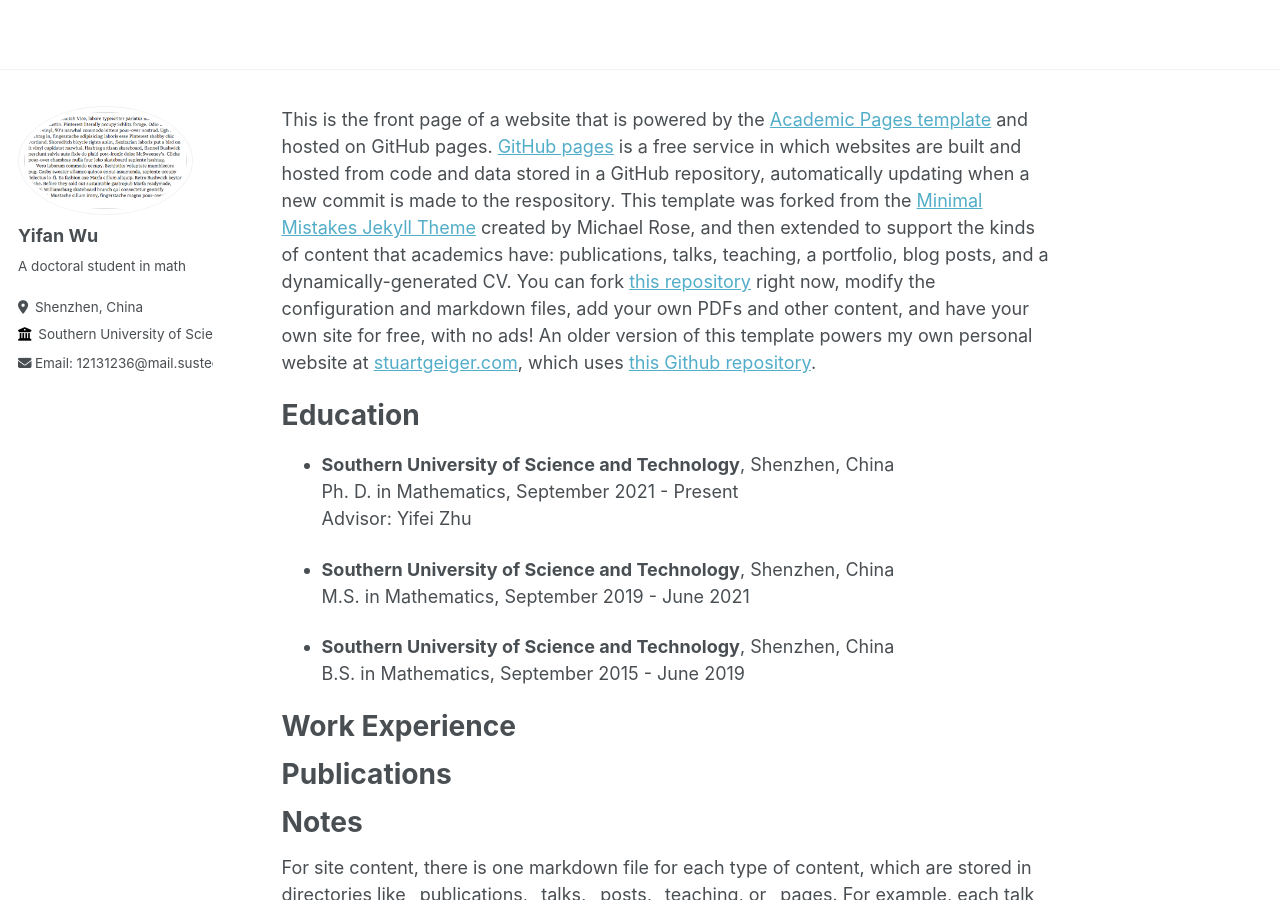
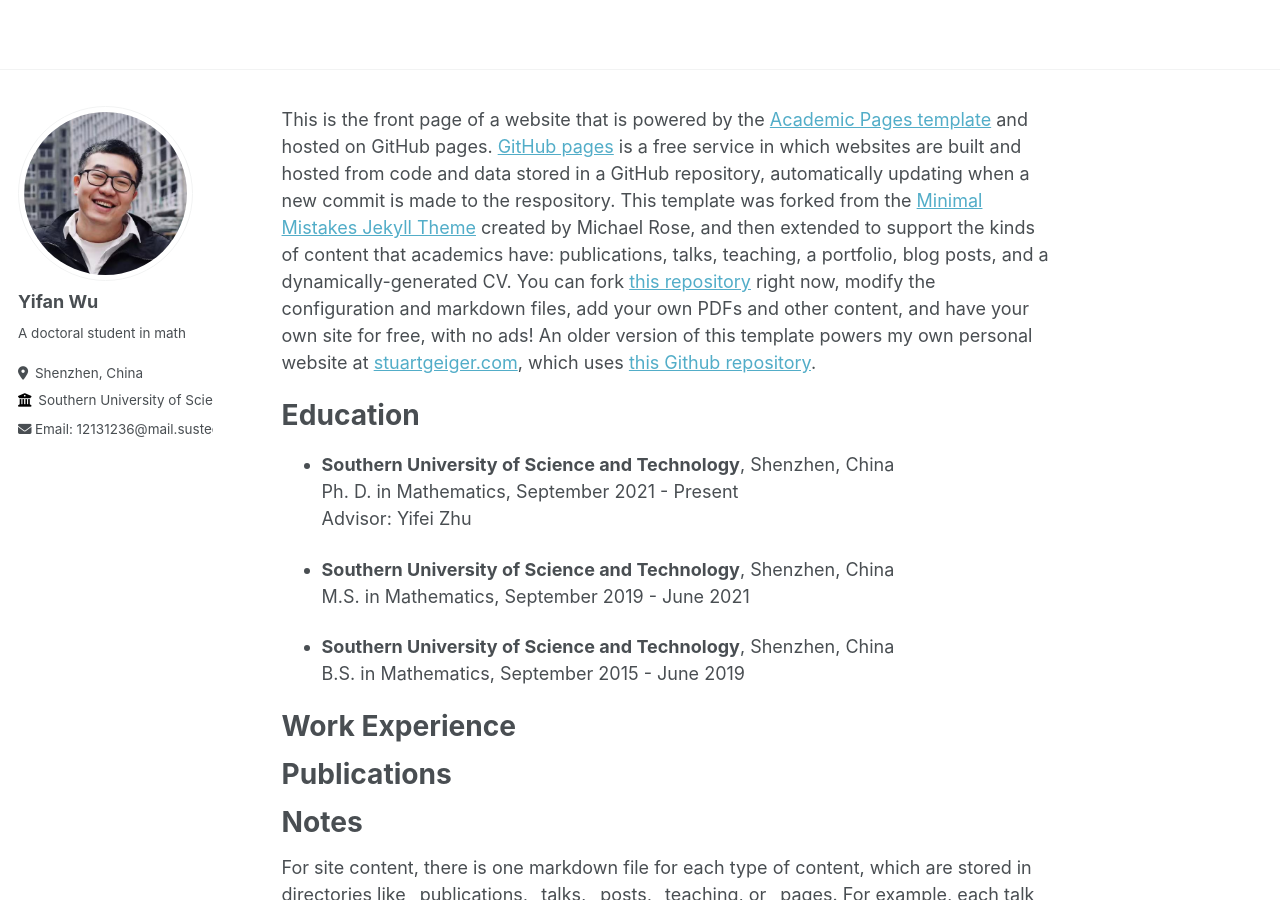
Before and after one commit to Wuyf19970105/Wuyf19970105.github.io, a Jekyll site: the page built from _pages/about.md, in a window 1280 px wide and 900 px high. Built offline with Jekyll 4.4.1, drawn with Linux system fonts in a browser that asks for light colours.

Commit message:
Update _config.yml
Signed-off-by: Yifan Wu <148335396+Wuyf19970105@users.noreply.github.com>

```diff
--- a/_config.yml
+++ b/_config.yml
@@ -21,7 +21,7 @@ repository               : "academicpages/academicpages.github.io"
 #               Additional customization can be done by editing /_includes/author-profile.html
 author:
   # Biographic information
-  avatar           : "paragraph-indent.png"
+  avatar           : "profile.png"
   name             : "    Yifan Wu"
   pronouns         : # example: "she/her"
   bio              : "A doctoral student in math"
```
